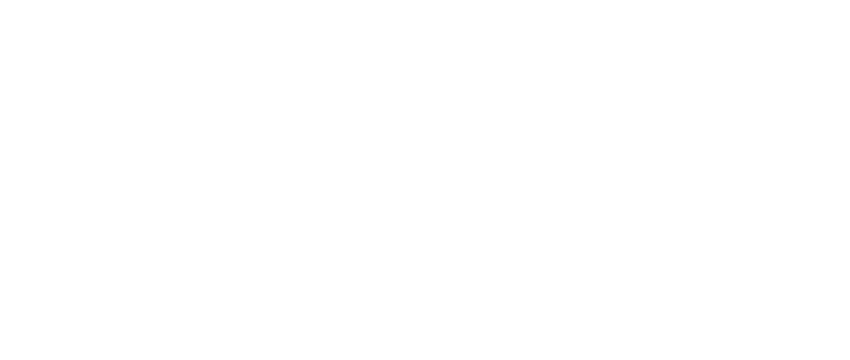
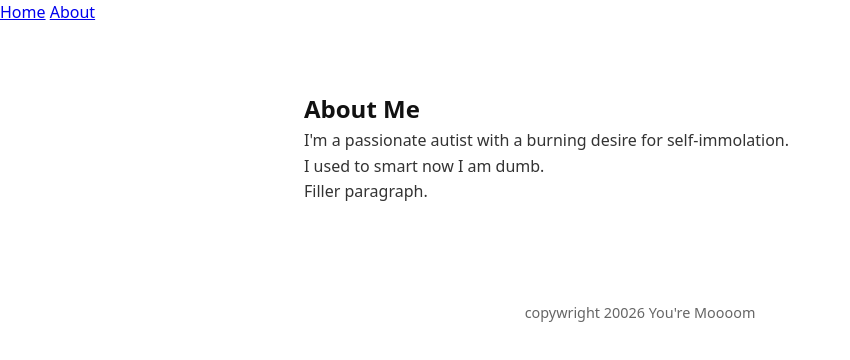
Before and after one commit to elsasslorraine89-cmyk/elsasslorraine89-cmyk.github.io, a plain HTML site: page about.html in a window 1280 px wide. Shown: the whole page, without its empty margins (0-850 px from the left). Drawn offline with Linux system fonts and the light colour scheme.

Commit message:
dark mode and second page

```diff
--- a/about.html
+++ b/about.html
@@ -1,9 +1,43 @@
+<!-- absolutely not ready to fdeploy-->
+
 <!DOCTYPE html>
 <html lang=" en">
 
 <head>
     <meta charset="UTF-8" />
-    <meta name="viewport" content="width=device-width" />
+    <meta name="viewport" content="width=device-width, initial-scale=1.0" />
+    <title>About - Juan Szon</title>
+    <link rel="stylesheet" href="styles.css" />
 </head>
 
+<body>
+    <header class="site-header">
+        <nav>
+            <a href="index.html">Home</a>
+            <a href="about.html">About</a>
+        </nav>
+    </header>
+
+    <main>
+        <section class="about">
+            <h1>About Me</h1>
+            <p>
+                I'm a passionate autist with a burning desire for self-immolation.
+            </p>
+
+            <p>
+                I used to smart now I am dumb.
+            </p>
+
+            <p>
+                Filler paragraph.
+            </p>
+        </section>
+    </main>
+
+    <footer>
+        <p>copywright 20026 You're Moooom</p>
+    </footer>
+</body>
+
 </html>
```
